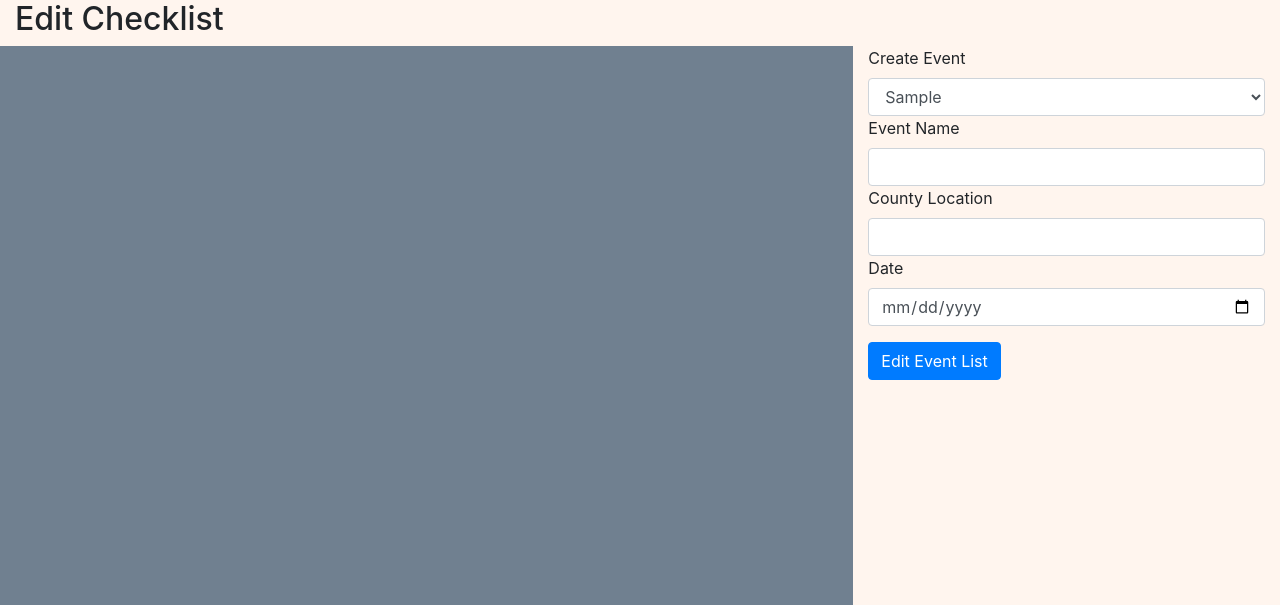
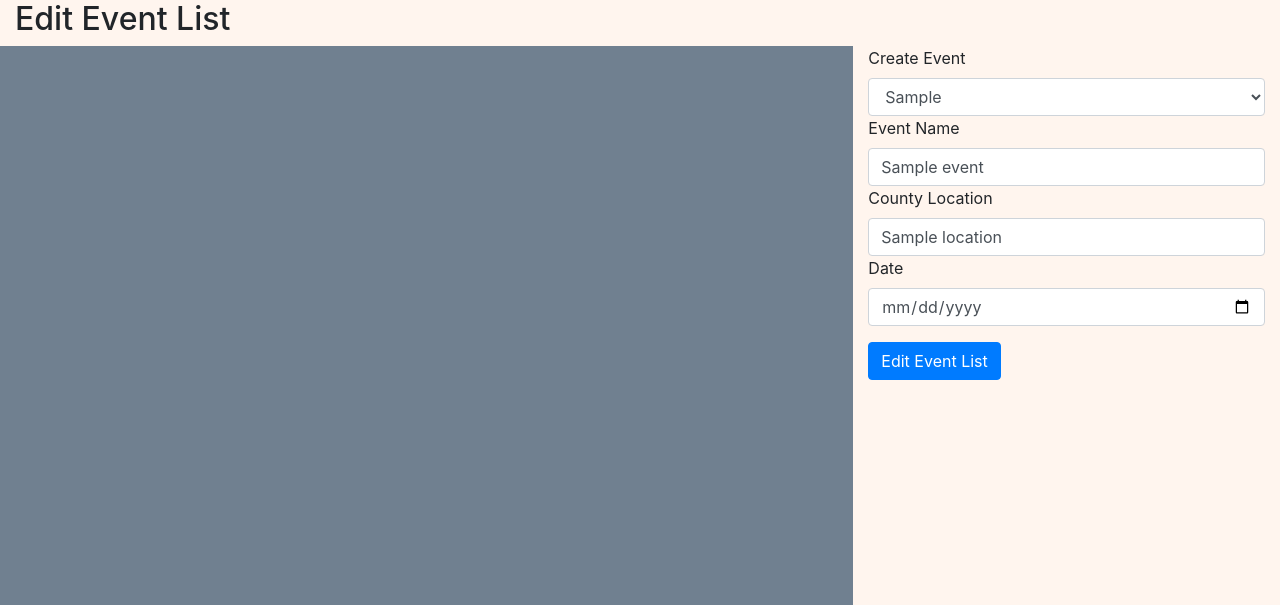
Before and after one commit to johnj974/triathlon-checklist, a Flask app: template templates/editeventlist.html in a window 1280 px wide. Shown: the part 61-666 px from the top of the page. Run offline with Flask 2, Linux system fonts and the light colour scheme; the template is opened without the code that fills it: most values are stand-ins (such as "Sample title", 1, 10 or a date in 2020); some libraries are stand-ins or nearby versions.

Commit message:
edit button for events finally working/added extra fields to events

```diff
--- a/app.py
+++ b/app.py
@@ -2,6 +2,7 @@ import os
 from flask import Flask, render_template, redirect, request, url_for
 from flask_pymongo import PyMongo
 from bson.objectid import ObjectId
+from flask_table import Table
 
 from os import path
 if path.exists("env.py"):
@@ -47,7 +48,7 @@ def edit_checklist(checklist_id):
                            disciplines=all_disciplines)
 
 
-@app.route('/update_list/<checklist_id>', methods=["POST"])                                         # update path to update checklist/populate editlist
+@app.route('/update_list/<checklist_id>', methods=["POST"])                                         #  path to update checklist/populate updated checklist
 def update_list(checklist_id):
     checklist = mongo.db.checklist
     checklist.update({'_id': ObjectId(checklist_id)},
@@ -101,6 +102,7 @@ def delete_events(events_id):
     mongo.db.events.remove({"_id": ObjectId(events_id)})
     return redirect(url_for("event_list"))
 
+
 @app.route("/edit_eventlist/<events_id>")                                                            # function to edit event list
 def edit_eventlist(events_id):
     the_eventlist =  mongo.db.events.find_one({"_id": ObjectId(events_id)})
@@ -109,7 +111,18 @@ def edit_eventlist(events_id):
                            types=all_types)
 
 
+@app.route('/update_eventlist/<events_id>', methods=["POST"])                                         #  path to update eventlist/populate updated eventlist
+def update_eventlist(events_id):
+    events = mongo.db.events
+    events.update({'_id': ObjectId(events_id)},
+    {
+        'discipline_type': request.form.get('discipline_type'),
+        'name': request.form.get('name'),
+        'location': request.form.get('location'),
+        'date': request.form.get('date')
 
+    })
+    return redirect(url_for('event_list'))
 
 
 
--- a/templates/editeventlist.html
+++ b/templates/editeventlist.html
@@ -1,27 +1,31 @@
 {% extends 'base.html' %}
 {% block content %}
 <div id="selector" class="container-fluid">
-	<h2>Edit Checklist</h2>
+	<h2>Edit Event List</h2>
 	<div class="row">
 		<div id="swim" class="col-md-8">
 
 		</div>
 
 		<div id="run" class="col-md-4">
-			<form action="" method="POST">
+			<form action="{{ url_for('insert_event')}}" method="POST">
 				<div class="form-group">
 					<label for="discipline_type">Create Event</label>
 					<select class="form-control" id="types" name="discipline_type">
                         {% for type in types %}
+                            {% if type.discipline_type == type.discipline_type %}
+                            <option value="{{ type.discipline_type }}" selected>{{ type.discipline_type }}</option>
+                            {% else %}
                             <option value="{{ type.discipline_type }}">{{ type.discipline_type }}</option>
+                            {% endif %}
                         {% endfor %}
                         </select>
 					<label for="name">Event Name</label>
-                        <input class="form-control" type="text" id="name" name="name">
+					<input class="form-control" type="text" id="name" name="name" value="{{events.name}}">
 					<label for="location">County Location</label>
-                        <input class="form-control" type="text" id="location" name="location">
+					<input class="form-control" type="text" id="location" name="location" value="{{events.location}}">
 					<label for="date">Date</label>
-                        <input type="date" id="date" name="date" class="form-control">
+					<input type="date" id="date" name="date" class="form-control" value="{{events.date}}">
 
                     </div>
 					<div class="form-row">
```
Also changed, not shown: templates/events.html (+8 -2 lines). Lines whose indentation alone changed are shown as unchanged.
